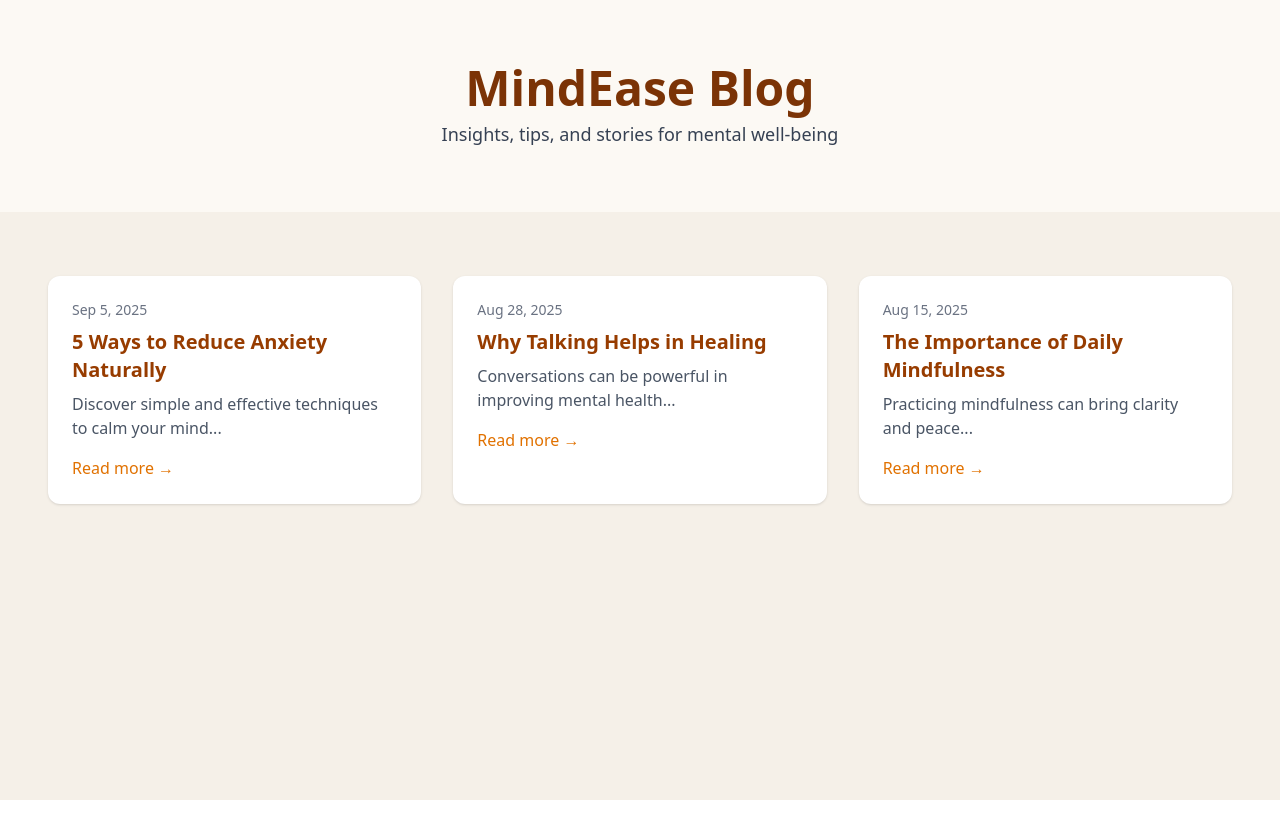
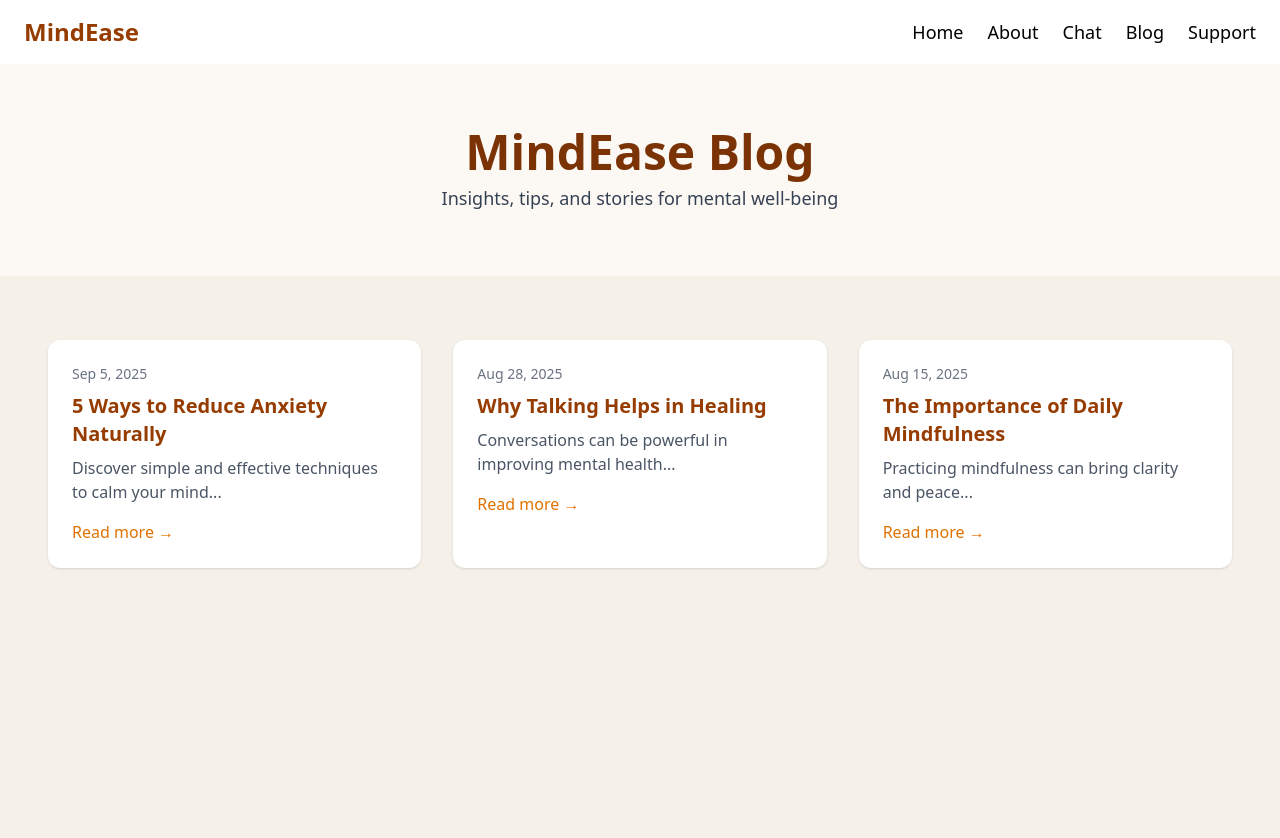
Before and after one commit to harshgajera101/MindEase, a React (Vite) app in the folder frontend/: page /blog in a window 1280 px wide. Shown: the top 838 px of the page. Before the commit the page ends 800 px from the top, so only its background shows below. Built offline with nearby package versions, Linux system fonts and the light colour scheme.

Commit message:
feat: implement Navbar component across multiple pages

```diff
--- a/frontend/src/components/Navbar.tsx
+++ b/frontend/src/components/Navbar.tsx
@@ -1,15 +1,54 @@
-import { Link } from 'react-router-dom'
+// import { Link } from 'react-router-dom'
 
-export default function Navbar(){
+// export default function Navbar(){
+//   return (
+//     <nav className="bg-white shadow">
+//       <div className="container mx-auto px-4 py-4 flex items-center justify-between">
+//         <Link to="/" className="text-2xl font-bold text-sky-600">MindEase</Link>
+//         <div className="space-x-4">
+//           <Link to="/" className="text-gray-700 hover:text-sky-600">Home</Link>
+//           <Link to="/chat" className="text-gray-700 hover:text-sky-600">Chat</Link>
+//         </div>
+//       </div>
+//     </nav>
+//   )
+// }
+
+
+import { useState } from "react";
+import { Menu, X } from "lucide-react";
+
+export default function Navbar() {
+    const [isOpen, setIsOpen] = useState(false);
   return (
-    <nav className="bg-white shadow">
-      <div className="container mx-auto px-4 py-4 flex items-center justify-between">
-        <Link to="/" className="text-2xl font-bold text-sky-600">MindEase</Link>
-        <div className="space-x-4">
-          <Link to="/" className="text-gray-700 hover:text-sky-600">Home</Link>
-          <Link to="/chat" className="text-gray-700 hover:text-sky-600">Chat</Link>
+    <>
+      <nav className="flex justify-between items-center px-6 py-4 shadow-md bg-white">
+        <h1 className="text-2xl font-bold text-amber-800">MindEase</h1>
+
+        {/* Desktop Menu */}
+        <div className="hidden md:flex gap-6 text-lg">
+          <a href="/" className="hover:text-amber-600">
+            Home
+          </a>
+          <a href="/about" className="hover:text-amber-600">
+            About
+          </a>
+          <a href="/chat" className="hover:text-amber-600">
+            Chat
+          </a>
+          <a href="/blog" className="hover:text-amber-600">
+            Blog
+          </a>
+          <a href="/support" className="hover:text-amber-600">
+            Support
+          </a>
         </div>
-      </div>
-    </nav>
-  )
+
+        {/* Mobile Toggle */}
+        <button onClick={() => setIsOpen(!isOpen)} className="md:hidden">
+          {isOpen ? <X size={24} /> : <Menu size={24} />}
+        </button>
+      </nav>
+    </>
+  );
 }
--- a/frontend/src/pages/About.tsx
+++ b/frontend/src/pages/About.tsx
@@ -1,6 +1,11 @@
 // src/pages/About.tsx
+import Navbar from "../components/Navbar";
+
 export default function About() {
   return (
+    <>
+      {/* Navbar */}
+      <Navbar />
       <div className="bg-[#f5f0e8] min-h-screen text-gray-800">
         {/* Hero */}
         <section className="px-6 md:px-12 py-16 bg-[#fcf9f4] text-center">
@@ -8,15 +13,18 @@ export default function About() {
             About MindEase
           </h1>
           <p className="text-gray-700 text-base md:text-lg max-w-2xl mx-auto">
-          MindEase is designed to support mental well-being by providing a safe,
-          AI-powered companion you can talk to anytime, without judgment.
+            MindEase is designed to support mental well-being by providing a
+            safe, AI-powered companion you can talk to anytime, without
+            judgment.
           </p>
         </section>
 
         {/* Content */}
         <section className="px-6 md:px-16 py-16 space-y-10 max-w-5xl mx-auto">
           <div>
-          <h2 className="text-2xl font-semibold text-amber-800 mb-3">Our Mission</h2>
+            <h2 className="text-2xl font-semibold text-amber-800 mb-3">
+              Our Mission
+            </h2>
             <p className="text-gray-700">
               We aim to make mental health support accessible to everyone,
               anytime, anywhere. MindEase is not a replacement for therapy but a
@@ -25,7 +33,9 @@ export default function About() {
           </div>
 
           <div>
-          <h2 className="text-2xl font-semibold text-amber-800 mb-3">Our Values</h2>
+            <h2 className="text-2xl font-semibold text-amber-800 mb-3">
+              Our Values
+            </h2>
             <ul className="list-disc list-inside space-y-2 text-gray-700">
               <li>Accessibility without barriers</li>
               <li>Privacy and confidentiality</li>
@@ -35,5 +45,6 @@ export default function About() {
           </div>
         </section>
       </div>
+    </>
   );
 }
--- a/frontend/src/pages/Blog.tsx
+++ b/frontend/src/pages/Blog.tsx
@@ -1,28 +1,36 @@
 // src/pages/Blog.tsx
+
+import Navbar from "../components/Navbar";
+
 export default function Blog() {
   const posts = [
     {
       title: "5 Ways to Reduce Anxiety Naturally",
       excerpt: "Discover simple and effective techniques to calm your mind...",
-      date: "Sep 5, 2025"
+      date: "Sep 5, 2025",
     },
     {
       title: "Why Talking Helps in Healing",
       excerpt: "Conversations can be powerful in improving mental health...",
-      date: "Aug 28, 2025"
+      date: "Aug 28, 2025",
     },
     {
       title: "The Importance of Daily Mindfulness",
       excerpt: "Practicing mindfulness can bring clarity and peace...",
-      date: "Aug 15, 2025"
-    }
+      date: "Aug 15, 2025",
+    },
   ];
 
   return (
+    <>
+      {/* Navbar */}
+      <Navbar />
       <div className="bg-[#f5f0e8] min-h-screen text-gray-800">
         {/* Hero */}
         <section className="px-6 md:px-12 py-16 bg-[#fcf9f4] text-center">
-        <h1 className="text-3xl md:text-5xl font-bold text-amber-900">MindEase Blog</h1>
+          <h1 className="text-3xl md:text-5xl font-bold text-amber-900">
+            MindEase Blog
+          </h1>
           <p className="text-gray-700 text-base md:text-lg mt-2">
             Insights, tips, and stories for mental well-being
           </p>
@@ -31,16 +39,25 @@ export default function Blog() {
         {/* Posts */}
         <section className="px-6 md:px-12 py-16 grid gap-8 md:grid-cols-2 lg:grid-cols-3">
           {posts.map((post, i) => (
-          <div key={i} className="bg-white rounded-xl shadow hover:shadow-lg transition p-6">
+            <div
+              key={i}
+              className="bg-white rounded-xl shadow hover:shadow-lg transition p-6"
+            >
               <p className="text-sm text-gray-500 mb-2">{post.date}</p>
-            <h3 className="text-xl font-semibold text-amber-800 mb-2">{post.title}</h3>
+              <h3 className="text-xl font-semibold text-amber-800 mb-2">
+                {post.title}
+              </h3>
               <p className="text-gray-600 mb-4">{post.excerpt}</p>
-            <a href="#" className="text-amber-600 font-medium hover:underline">
+              <a
+                href="#"
+                className="text-amber-600 font-medium hover:underline"
+              >
                 Read more →
               </a>
             </div>
           ))}
         </section>
       </div>
+    </>
   );
 }
--- a/frontend/src/pages/Chat.tsx
+++ b/frontend/src/pages/Chat.tsx
@@ -1,8 +1,11 @@
 // src/pages/Chat.tsx
 import { useState } from "react";
+import Navbar from "../components/Navbar";
 
 export default function Chat() {
-  const [messages, setMessages] = useState<{ text: string; sender: string }[]>([]);
+  const [messages, setMessages] = useState<{ text: string; sender: string }[]>(
+    []
+  );
   const [input, setInput] = useState("");
 
   const sendMessage = () => {
@@ -14,17 +17,24 @@ export default function Chat() {
     setTimeout(() => {
       setMessages((prev) => [
         ...prev,
-        { text: "Thanks for sharing. I'm here to listen. 💛", sender: "bot" }
+        { text: "Thanks for sharing. I'm here to listen. 💛", sender: "bot" },
       ]);
     }, 1000);
   };
 
   return (
+    <>
+      {/* Navbar */}
+      <Navbar />
       <div className="bg-[#f5f0e8] min-h-screen flex flex-col">
         {/* Hero */}
         <section className="px-6 md:px-12 py-10 bg-[#fcf9f4] text-center">
-        <h1 className="text-3xl md:text-5xl font-bold text-amber-900">Chat with MindEase</h1>
-        <p className="text-gray-700 mt-2">Your safe space to express yourself.</p>
+          <h1 className="text-3xl md:text-5xl font-bold text-amber-900">
+            Chat with MindEase
+          </h1>
+          <p className="text-gray-700 mt-2">
+            Your safe space to express yourself.
+          </p>
         </section>
 
         {/* Chat Box */}
@@ -67,5 +77,6 @@ export default function Chat() {
           </div>
         </div>
       </div>
+    </>
   );
 }
--- a/frontend/src/pages/Home.tsx
+++ b/frontend/src/pages/Home.tsx
@@ -1,6 +1,6 @@
 // src/pages/Home.tsx
 import { useState } from "react";
-import { Menu, X } from "lucide-react";
+import Navbar from "../components/Navbar";
 
 const faqs = [
   { q: "Do I need to create an account?", a: "No, MindEase works instantly without requiring you to sign up or log in." },
@@ -16,32 +16,16 @@ export default function Home() {
   return (
     <div className="bg-[#f5f0e8] text-gray-800 font-sans">
       {/* Navbar */}
-      <nav className="flex justify-between items-center px-6 py-4 shadow-md bg-white">
-        <h1 className="text-2xl font-bold text-amber-800">MindEase</h1>
-
-        {/* Desktop Menu */}
-        <div className="hidden md:flex gap-6 text-lg">
-          <a href="/" className="hover:text-amber-600">Home</a>
-          <a href="/about" className="hover:text-amber-600">About</a>
-          <a href="/chat" className="hover:text-amber-600">Chat</a>
-          <a href="/blog" className="hover:text-amber-600">Blog</a>
-          <a href="/support" className="hover:text-amber-600">Support</a>
-        </div>
-
-        {/* Mobile Toggle */}
-        <button onClick={() => setIsOpen(!isOpen)} className="md:hidden">
-          {isOpen ? <X size={24} /> : <Menu size={24} />}
-        </button>
-      </nav>
+      <Navbar/>
 
       {/* Mobile Menu */}
       {isOpen && (
         <div className="flex flex-col items-center gap-4 py-4 bg-white shadow-md md:hidden">
-          <a href="#">Home</a>
-          <a href="#about">About</a>
-          <a href="#chat">Chat</a>
-          <a href="#blog">Blog</a>
-          <a href="#support">Support</a>
+          <a href="">Home</a>
+          <a href="about">About</a>
+          <a href="chat">Chat</a>
+          <a href="blog">Blog</a>
+          <a href="support">Support</a>
         </div>
       )}
 
@@ -60,7 +44,7 @@ export default function Home() {
             MindEase helps you manage stress, anxiety, and depression with instant AI-powered support anytime, anywhere.
           </p>
           <a
-            href="#chat"
+            href="/chat"
             className="bg-amber-600 text-white px-6 py-3 rounded-full font-medium hover:bg-amber-700 transition inline-block"
           >
             Start Chatting
```
Lines whose indentation alone changed are shown as unchanged.
